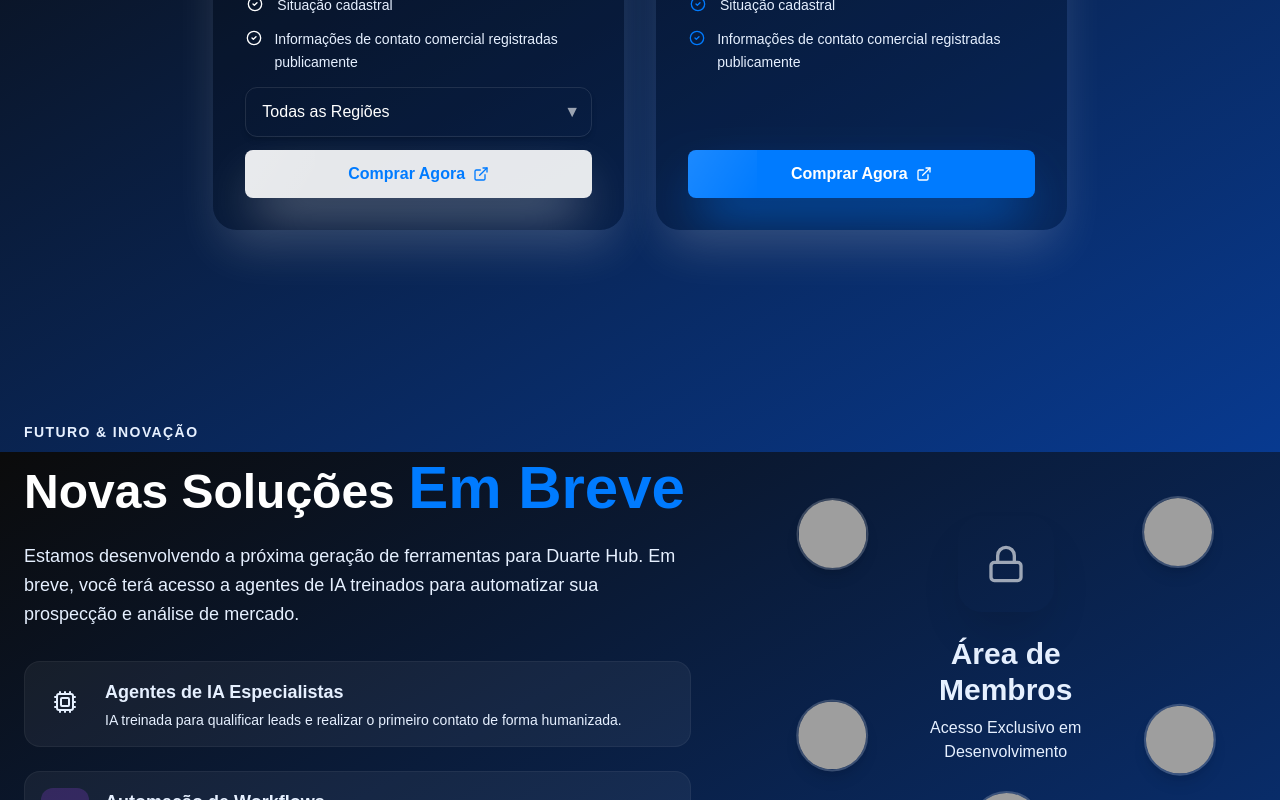
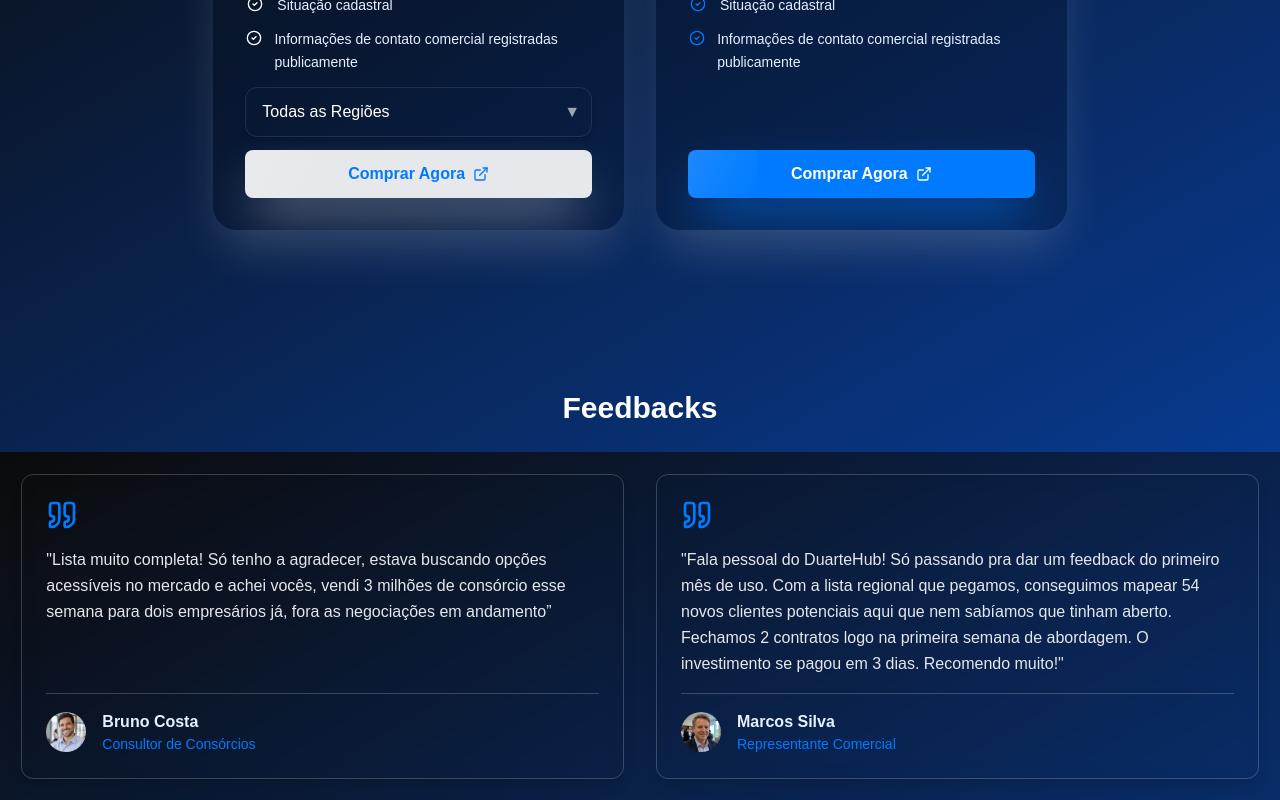
Before and after one commit to PedroBritoDEV/jabsHub, a Next.js app: page / in a window 1280 px wide. Shown: the part 2748-3548 px from the top of the page. Built offline with nearby package versions, Linux system fonts and the light colour scheme; grey boxes are pictures that could not be loaded.

Commit message:
feat : adição de aba de feedbacks

```diff
--- a/src/app/page.tsx
+++ b/src/app/page.tsx
@@ -4,6 +4,7 @@
 import Products from "../components/Products";
 import Solutions from "../components/Solutions";
 import About from "../components/About";
+import Feedbacks from "../components/Feedbacks";
 import Legal from "../components/Legal";
 import FinalCTA from "../components/FinalCTA";
 import CRMCarousel from "../components/CRMCarousel";
@@ -17,6 +18,7 @@
         <Hero />
         <HowItWorks />
         <Products />
+        <Feedbacks />
         <Solutions />
         <About />
         <Legal />
--- /dev/null
+++ b/src/components/Feedbacks.tsx
@@ -0,0 +1,69 @@
+"use client";
+
+import React from "react";
+import { Quote } from "lucide-react";
+import { motion } from "motion/react";
+
+interface Feedback {
+  name: string;
+  position: string;
+  imgUrl : string;
+  comment: string;
+}
+
+const feedbacks: Feedback[] = [
+  {
+    name: "Bruno Costa",
+    position: "Consultor de Consórcios",
+    imgUrl: 'bruno',
+    comment:
+      '"Lista muito completa! Só tenho a agradecer, estava buscando opções acessíveis no mercado e achei vocês, vendi 3 milhões de consórcio esse semana para dois empresários já, fora as negociações em andamento”',
+  },
+  {
+    name: "Marcos Silva",
+    position: "Representante Comercial",
+    imgUrl: 'marcos',
+    comment:
+      '"Fala pessoal do DuarteHub! Só passando pra dar um feedback do primeiro mês de uso. Com a lista regional que pegamos, conseguimos mapear 54 novos clientes potenciais aqui que nem sabíamos que tinham aberto. Fechamos 2 contratos logo na primeira semana de abordagem. O investimento se pagou em 3 dias. Recomendo muito!"',
+  },
+  // Adicione mais feedbacks aqui
+];
+
+const Feedbacks: React.FC = () => {
+  return (
+    <section className="py-16 max-w-7xl mx-auto">
+      <div className="container mx-auto px-4">
+        <h2 className="text-3xl font-bold text-center text-white mb-12">
+          Feedbacks
+        </h2>
+        <div className="flex flex-wrap justify-center gap-8 cursor-default">
+          {feedbacks.map((feedback, index) => (
+            <motion.div
+              key={index}
+              className=" backdrop-blur-sm border border-white/20 p-6 rounded-xl shadow-lg hover:shadow-xl transition-shadow duration-300 flex flex-col w-full md:w-[calc(50%-1rem)] lg:w-[calc(50%-1.333rem)]"
+              whileHover={{ scale: 1.03, y: -3 }}
+              transition={{ duration: 0.25 }}
+            >
+              <Quote className="text-primary w-8 h-8 mb-4" />
+
+              <p className="text-gray-200 mb-4 leading-relaxed">
+                {feedback.comment}
+              </p>
+
+              <div className="border-t  border-white/20 pt-4 mt-auto flex items-center gap-4">
+                    <img className="rounded-full w-10 h-10" src={`${feedback.imgUrl}.jpg`}  alt={feedback.imgUrl} />
+
+                  <div className="">
+                    <p className="font-semibold">{feedback.name}</p>
+                    <p className="text-primary text-sm">{feedback.position}</p>
+                  </div>
+              </div>
+            </motion.div>
+          ))}
+        </div>
+      </div>
+    </section>
+  );
+};
+
+export default Feedbacks;
--- a/src/components/FinalCTA.tsx
+++ b/src/components/FinalCTA.tsx
@@ -31,8 +31,7 @@
           </p>
           <div className="flex flex-col sm:flex-row gap-4 justify-center">
             <a
-              href="https://kirvano.com"
-              target="_blank"
+              href="#products"
               rel="noopener noreferrer"
               className="bg-white text-background px-10 py-5 rounded-2xl font-bold text-xl hover:bg-brand-50 transition-all shadow-2xl shadow-black/20"
             >
--- a/src/components/Navbar.tsx
+++ b/src/components/Navbar.tsx
@@ -1,6 +1,5 @@
 "use client";
 
-import React from "react";
 import { Database } from "lucide-react";
 
 export default function Navbar() {
@@ -30,8 +29,7 @@
           </a>
         </div>
         <a
-          href="https://kirvano.com"
-          target="_blank"
+          href="#products"
           rel="noopener noreferrer"
           className="bg-white p-4 text-background px-6 py-2.5 rounded-full text-sm font-semibold transition-all shadow-lg shadow-brand-600/20 active:scale-95 hover:scale-105"
         >
--- a/src/components/Products.tsx
+++ b/src/components/Products.tsx
@@ -59,7 +59,7 @@
 
   return (
     <motion.section
-      id="produtos"
+      id="products"
       className="py-24 bg-brand-900/30"
       initial={{ opacity: 0, y: 30 }}
       whileInView={{ opacity: 1, y: 0 }}
```
Also changed, not shown: public/bruno.jpg (added), public/marcos.jpg (added).
